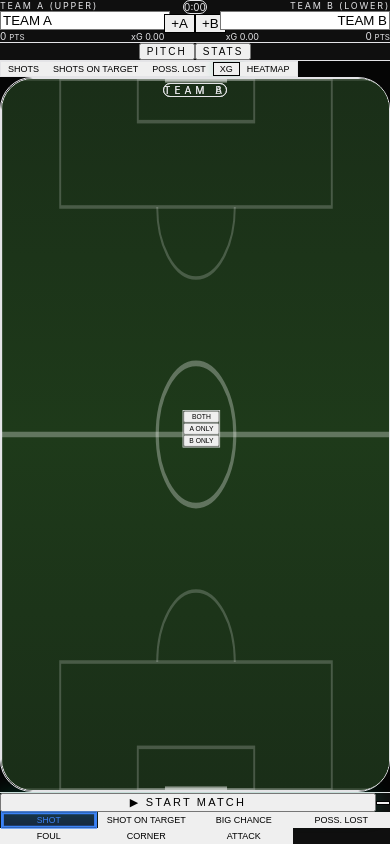
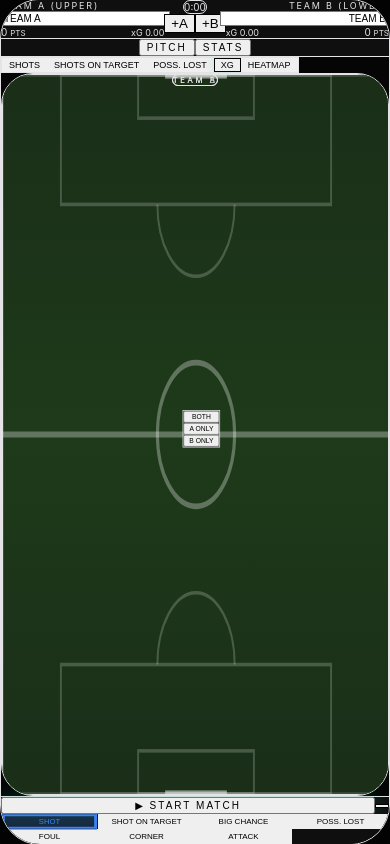
Before and after one commit to ademnavis/Pitchside, a React (Vite) app: page / in a window 390 px wide. Built offline with nearby package versions, Linux system fonts and the light colour scheme.

Commit message:
Improve mobile responsiveness and add space around interface

```diff
--- a/src/App.tsx
+++ b/src/App.tsx
@@ -43,7 +43,8 @@ function App() {
   };
 
   return (
-    <div className="flex flex-col h-screen bg-[#050505] text-[#e4e4e7] max-w-lg mx-auto overflow-hidden font-sans">
+    <div className="h-screen w-screen bg-black p-3 sm:p-5 flex items-center justify-center overflow-hidden font-sans">
+      <div className="flex flex-col h-full w-full max-w-lg bg-[#050505] text-[#e4e4e7] rounded-[40px] border border-white/[0.08] shadow-[0_0_50px_rgba(0,0,0,1)] overflow-hidden relative">
         {/* 1. Technical Header: Inputs & Scoreboard */}
         <div className="bg-[#0f0f0f] border-b border-white/[0.05] px-5 py-5 shrink-0 relative overflow-hidden">
           <div className="absolute top-0 left-1/2 -translate-x-1/2 w-48 h-1 bg-emerald-500/20 blur-xl" />
@@ -53,13 +54,13 @@ function App() {
             <div className="flex-1 flex flex-col gap-1.5">
               <span className="text-[9px] font-black text-white uppercase tracking-[0.2em]">Team A (Upper)</span>
               <input
-              className="bg-white/5 border border-white/10 rounded-lg px-2.5 py-1.5 text-white text-xs font-black uppercase outline-none focus:border-blue-500/50 transition-all w-full"
+                className="bg-white/5 border border-white/10 rounded-lg px-2.5 py-1.5 text-white text-[10px] font-black uppercase outline-none focus:border-blue-500/50 transition-all w-full"
                 value={state.teamNames.A}
                 onChange={(e) => setTeamName('A', e.target.value)}
                 placeholder="Name"
               />
               <div className="flex items-center justify-between">
-              <span className="text-[10px] font-black text-blue-500">{state.score.A} <span className="text-[8px] text-zinc-600 ml-1">PTS</span></span>
+                <span className="text-[10px] font-black text-blue-500">{state.score.A} <span className="text-[8px] text-zinc-600 ml-0.5">PTS</span></span>
                 <span className="text-[9px] font-mono text-zinc-500 font-bold">xG {statsA.xg}</span>
               </div>
             </div>
@@ -82,14 +83,14 @@ function App() {
             <div className="flex-1 flex flex-col gap-1.5 items-end">
               <span className="text-[9px] font-black text-white uppercase tracking-[0.2em]">Team B (Lower)</span>
               <input
-              className="bg-white/5 border border-white/10 rounded-lg px-2.5 py-1.5 text-white text-xs font-black uppercase outline-none focus:border-red-500/50 transition-all w-full text-right"
+                className="bg-white/5 border border-white/10 rounded-lg px-2.5 py-1.5 text-white text-[10px] font-black uppercase outline-none focus:border-red-500/50 transition-all w-full text-right"
                 value={state.teamNames.B}
                 onChange={(e) => setTeamName('B', e.target.value)}
                 placeholder="Name"
               />
               <div className="flex items-center justify-between w-full">
                 <span className="text-[9px] font-mono text-zinc-500 font-bold">xG {statsB.xg}</span>
-              <span className="text-[10px] font-black text-red-500">{state.score.B} <span className="text-[8px] text-zinc-600 ml-1">PTS</span></span>
+                <span className="text-[10px] font-black text-red-500">{state.score.B} <span className="text-[8px] text-zinc-600 ml-0.5">PTS</span></span>
               </div>
             </div>
           </div>
@@ -137,7 +138,7 @@ function App() {
               </div>
 
               {/* Tactical Pitch Viewer */}
-            <div className="flex-1 bg-[#0a0a0a] border border-white/[0.05] rounded-[32px] p-2 relative min-h-[400px] flex items-center justify-center overflow-hidden shadow-2xl">
+              <div className="flex-1 bg-[#0a0a0a] border border-white/[0.05] rounded-[32px] p-2 relative flex items-center justify-center overflow-hidden shadow-2xl">
                 <Pitch
                   events={state.events}
                   onPitchTap={addEvent}
@@ -147,7 +148,7 @@ function App() {
                   teamNames={state.teamNames}
                 />
 
-              <div className="absolute top-6 right-6 flex flex-col gap-2 scale-75 origin-top-right z-30">
+                <div className="absolute top-4 right-4 flex flex-col gap-2 scale-75 origin-top-right z-30">
                   <div className="bg-black/60 backdrop-blur-xl border border-white/10 p-1 rounded-xl flex flex-col shadow-2xl">
                     <button onClick={() => setViewTeam('Both')} className={`px-3 py-1.5 rounded-lg text-[9px] font-black uppercase tracking-widest ${viewTeam === 'Both' ? 'bg-white text-black' : 'text-zinc-500'}`}>Both</button>
                     <button onClick={() => setViewTeam('A')} className={`px-3 py-1.5 rounded-lg text-[9px] font-black uppercase tracking-widest ${viewTeam === 'A' ? 'bg-blue-600 text-white' : 'text-zinc-500'}`}>A Only</button>
@@ -174,6 +175,7 @@ function App() {
           />
         </div>
       </div>
+    </div>
   )
 }
 
--- a/src/components/Controls.tsx
+++ b/src/components/Controls.tsx
@@ -19,37 +19,37 @@ const Controls: React.FC<ControlsProps> = ({
   isPaused, onToggleTimer, onReset,
 }) => {
   return (
-    <div className="flex flex-col gap-4 p-5 bg-transparent">
+    <div className="flex flex-col gap-3 p-4 bg-transparent pb-6 sm:pb-5">
       {/* 1. Timer & Reset Row */}
-      <div className="flex gap-4 items-center">
+      <div className="flex gap-3 items-center">
         <button
           onClick={onToggleTimer}
-          className={`flex-1 py-3 rounded-xl font-black text-[11px] uppercase tracking-[0.2em] transition-all flex items-center justify-center gap-3 ${
+          className={`flex-1 py-2.5 rounded-xl font-black text-[10px] uppercase tracking-[0.2em] transition-all flex items-center justify-center gap-2 ${
             isPaused
             ? 'bg-emerald-500 text-black shadow-[0_0_20px_rgba(16,185,129,0.3)]'
             : 'bg-zinc-800 text-emerald-500 border border-emerald-500/30'
           }`}
         >
-          {isPaused ? '▶ Start Match' : '⏸ Match Active'}
+          {isPaused ? '▶ Start Match' : '⏸ Active'}
         </button>
 
         <button
           onClick={onReset}
-          className="w-12 h-12 bg-black border border-white/[0.05] rounded-xl flex items-center justify-center text-zinc-700 hover:text-red-500 transition-all"
+          className="w-10 h-10 bg-black border border-white/[0.05] rounded-xl flex items-center justify-center text-zinc-700 hover:text-red-500 transition-all shrink-0"
         >
-          <svg className="w-5 h-5" fill="none" stroke="currentColor" viewBox="0 0 24 24">
+          <svg className="w-4 h-4" fill="none" stroke="currentColor" viewBox="0 0 24 24">
             <path strokeLinecap="round" strokeLinejoin="round" strokeWidth="2.5" d="M4 4v5h.582m15.356 2A8.001 8.001 0 004.582 9m0 0H9m11 11v-5h-.581m0 0a8.003 8.003 0 01-15.357-2m15.357 2H15" />
           </svg>
         </button>
       </div>
 
       {/* 2. Tactical Event Matrix */}
-      <div className="grid grid-cols-4 gap-2">
+      <div className="grid grid-cols-4 gap-1.5">
         {EVENT_TYPES.map(type => (
           <button
             key={type}
             onClick={() => setActiveType(type)}
-            className={`py-3 rounded-xl text-[9px] font-black uppercase tracking-tighter transition-all border-2 ${
+            className={`py-2.5 rounded-xl text-[8px] font-black uppercase tracking-tighter transition-all border-2 ${
               activeType === type
               ? 'border-white/40 ring-1 ring-white/10 scale-[0.96]'
               : 'border-transparent bg-black/[0.3] text-zinc-500 hover:text-zinc-300'
--- a/src/components/Pitch.tsx
+++ b/src/components/Pitch.tsx
@@ -56,18 +56,12 @@ const Pitch: React.FC<PitchProps> = ({ events, onPitchTap, filters, activeTeam,
     const dy = endYRelative - startYRelative;
     const distance = Math.sqrt(dx * dx + dy * dy);
 
-    // If activeType is Poss. Lost, check for swipe
     if (activeType === 'Poss. Lost') {
-      if (distance > 5) { // Swipe detected
-        // Swipe up -> Team A lost possession
-        // Swipe down -> Team B lost possession
+      if (distance > 5) {
         const team: Team = dy < 0 ? 'A' : 'B';
         onPitchTap(startXRelative, startYRelative, team);
       }
     } else {
-      // Regular click logic
-      // Click on top half (y < 50) -> Team B attacking
-      // Click on bottom half (y > 50) -> Team A attacking
       const team: Team = startYRelative < 50 ? 'B' : 'A';
       onPitchTap(startXRelative, startYRelative, team);
     }
@@ -88,13 +82,13 @@ const Pitch: React.FC<PitchProps> = ({ events, onPitchTap, filters, activeTeam,
   return (
     <div className="w-full h-full relative flex flex-col items-center">
       {/* Team A Label (Top) */}
-      <div className="absolute top-4 left-1/2 -translate-x-1/2 z-20 pointer-events-none">
-        <span className="text-[10px] font-black uppercase tracking-[0.4em] text-white/40 bg-white/5 px-6 py-1.5 rounded-full backdrop-blur-md border border-white/10 shadow-2xl">
+      <div className="absolute top-3 left-1/2 -translate-x-1/2 z-20 pointer-events-none w-full flex justify-center px-4">
+        <span className="text-[8px] sm:text-[10px] font-black uppercase tracking-[0.3em] text-white/40 bg-white/5 px-4 py-1 rounded-full backdrop-blur-md border border-white/10 shadow-xl truncate max-w-[80%] text-center">
           {teamNames.A}
         </span>
       </div>
 
-      <div className="pitch-container w-full h-full shadow-2xl rounded-[32px] overflow-hidden border border-white/10 glass-card relative">
+      <div className="pitch-container w-full h-full shadow-2xl rounded-[24px] overflow-hidden border border-white/10 glass-card relative bg-[#1a2e18]">
         <svg
           ref={svgRef}
           viewBox="0 0 100 100"
@@ -120,29 +114,23 @@ const Pitch: React.FC<PitchProps> = ({ events, onPitchTap, filters, activeTeam,
 
           <rect x="0" y="0" width="100" height="100" fill="url(#pitchGrad)" />
 
-          {/* Pitch Lines */}
           <rect x="0" y="0" width="100" height="100" fill="none" stroke="rgba(255,255,255,0.15)" strokeWidth="0.5" />
 
-          {/* Top Half (Team A Area) */}
           <rect x="15" y="0" width="70" height="18" fill="none" stroke="rgba(255,255,255,0.2)" strokeWidth="0.5" />
           <rect x="35" y="0" width="30" height="6" fill="none" stroke="rgba(255,255,255,0.2)" strokeWidth="0.5" />
           <path d="M 40 18 A 10 10 0 0 0 60 18" fill="none" stroke="rgba(255,255,255,0.2)" strokeWidth="0.5" />
 
-          {/* Bottom Half (Team B Area) */}
           <rect x="15" y="82" width="70" height="18" fill="none" stroke="rgba(255,255,255,0.2)" strokeWidth="0.5" />
           <rect x="35" y="94" width="30" height="6" fill="none" stroke="rgba(255,255,255,0.2)" strokeWidth="0.5" />
           <path d="M 40 82 A 10 10 0 0 1 60 82" fill="none" stroke="rgba(255,255,255,0.2)" strokeWidth="0.5" />
 
-          {/* Center Line and Circle */}
           <line x1="0" y1="50" x2="100" y2="50" stroke="rgba(255,255,255,0.3)" strokeWidth="0.8" />
           <circle cx="50" cy="50" r="10" fill="none" stroke="rgba(255,255,255,0.3)" strokeWidth="0.8" />
           <circle cx="50" cy="50" r="0.8" fill="rgba(255,255,255,0.3)" />
 
-          {/* Goals */}
           <rect x="42.5" y="-1" width="15" height="1" fill="none" stroke="rgba(255,255,255,0.5)" strokeWidth="1" />
           <rect x="42.5" y="100" width="15" height="1" fill="none" stroke="rgba(255,255,255,0.5)" strokeWidth="1" />
 
-          {/* Events */}
           {filteredEvents.map(event => {
             const isShot = event.type === 'Shot' || event.type === 'Shot on Target';
             let radius = 1.8;
@@ -184,8 +172,8 @@ const Pitch: React.FC<PitchProps> = ({ events, onPitchTap, filters, activeTeam,
       </div>
 
       {/* Team B Label (Bottom) */}
-      <div className="absolute bottom-4 left-1/2 -translate-x-1/2 z-20 pointer-events-none">
-        <span className="text-[10px] font-black uppercase tracking-[0.4em] text-white/40 bg-white/5 px-6 py-1.5 rounded-full backdrop-blur-md border border-white/10 shadow-2xl">
+      <div className="absolute bottom-3 left-1/2 -translate-x-1/2 z-20 pointer-events-none w-full flex justify-center px-4">
+        <span className="text-[8px] sm:text-[10px] font-black uppercase tracking-[0.3em] text-white/40 bg-white/5 px-4 py-1 rounded-full backdrop-blur-md border border-white/10 shadow-xl truncate max-w-[80%] text-center">
           {teamNames.B}
         </span>
       </div>
```
Lines whose indentation alone changed are shown as unchanged.
